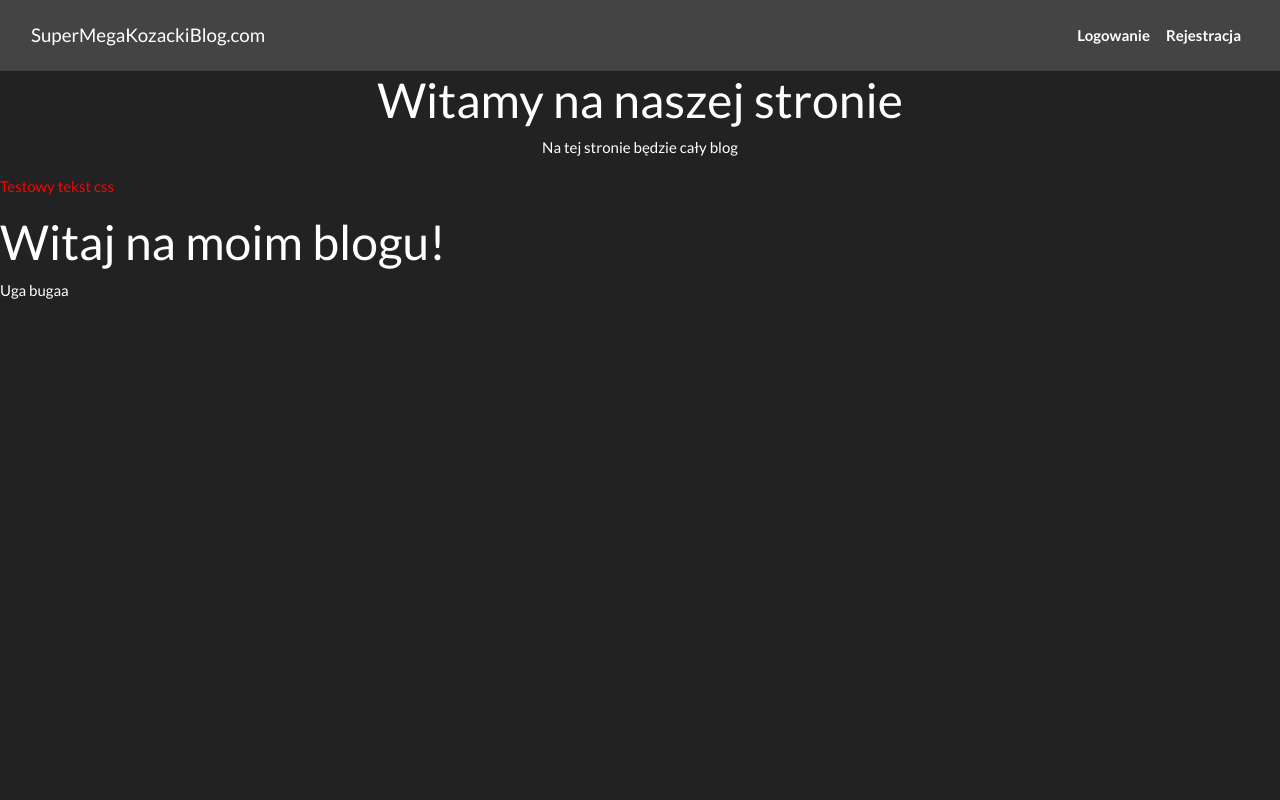
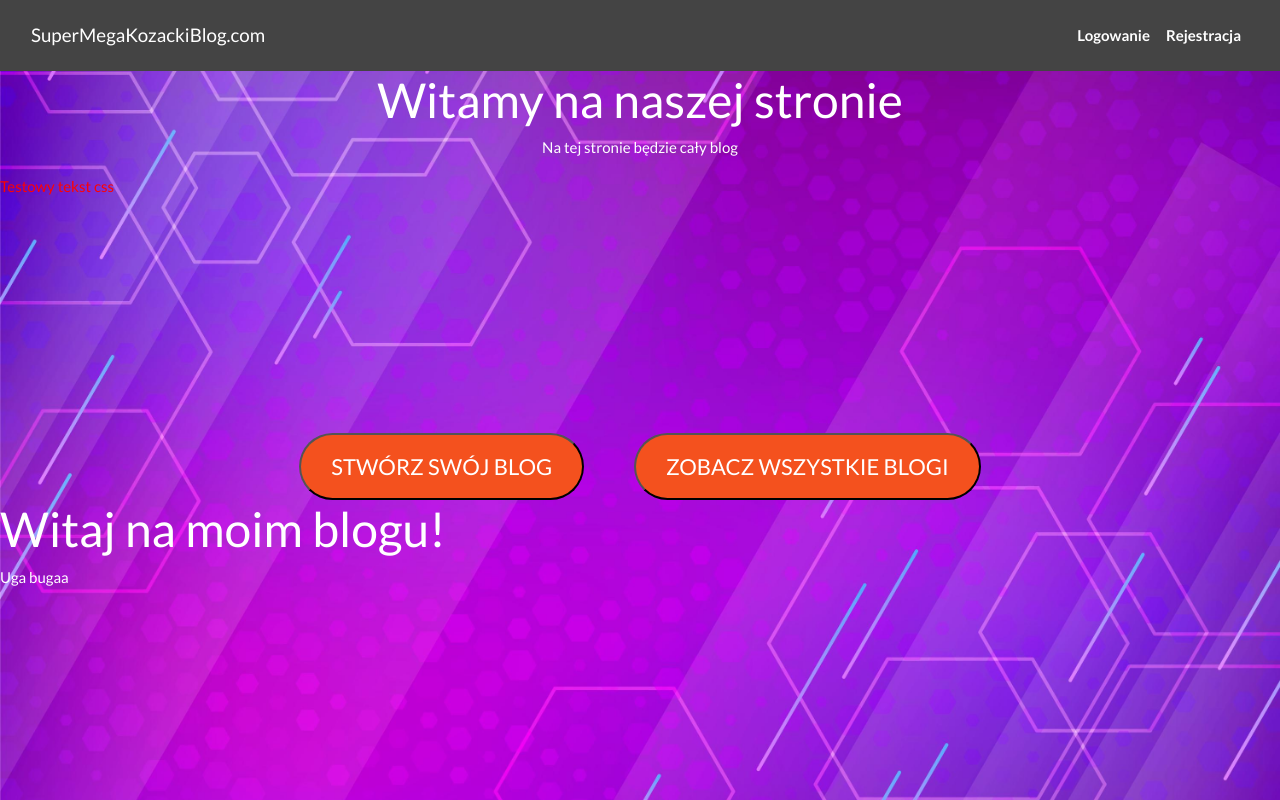
Before and after one commit to SzymonBartkowiak43/PythonBlog, a Django app: page / in a window 1280 px wide. Run offline with Django 5.2, Linux system fonts and the light colour scheme; some libraries are stand-ins or nearby versions.

Commit message:
05.09_13:51-css_button_bg

```diff
--- a/mainapp/static/css/base.css
+++ b/mainapp/static/css/base.css
@@ -1,3 +1,51 @@
-.test{
-    color:red;
+.test {
+    color: red;
 }
+
+#bg{
+    background-repeat: no-repeat;
+    background-size: cover;
+    background-position: top;
+    background-color: #000;
+}
+
+.button_1{
+    border-radius: 35px;
+    background-color: #f4511e;
+    color: #FFFFFF;
+    text-align: center;
+    font-size: 22px;
+    padding: 15px 30px;
+    cursor: pointer;
+    position: relative;
+    transition: all 0.5s;
+    text-transform: uppercase;
+    margin-top: 220px;
+
+}
+.button_1:hover{
+    background-color: rgb(189, 0, 0);
+}
+.button_2{
+    border-radius: 35px;
+    background-color: #f4511e;
+    color: #FFFFFF;
+    text-align: center;
+    font-size: 22px;
+    padding: 15px 30px;
+    cursor: pointer;
+    position: relative;
+    transition: all 0.5s;
+    text-transform: uppercase;
+    margin-top: 220px;
+    margin-left: 50px;
+
+}
+.button_2:hover{
+    background-color: rgb(189, 0, 0);
+}
+.container_button {
+    display: flex;
+    justify-content: center;
+    align-items: center;
+}
--- a/mainapp/templates/base.html
+++ b/mainapp/templates/base.html
@@ -8,7 +8,7 @@
     <link rel="stylesheet" href="https://cdn.jsdelivr.net/npm/bootswatch@4.5.2/dist/darkly/bootstrap.min.css" integrity="sha384-nNK9n28pDUDDgIiIqZ/MiyO3F4/9vsMtReZK39klb/MtkZI3/LtjSjlmyVPS3KdN" crossorigin="anonymous">
     <title>{% block title %}Mój Blog{% endblock %}</title>
 </head>
-<body>
+<body id='bg' style="background-image: url('{% static 'img/background.jpg' %}')">
     <header>
         <nav class="navbar navbar-expand-lg navbar-dark bg-secondary" id="mainNav">
             <div class="container-fluid">
@@ -40,6 +40,10 @@
         <h1 style="text-align: center;">Witamy na naszej stronie</h1>
         <p style="text-align: center;">Na tej stronie będzie cały blog</p>
         <p class="test">Testowy tekst css</p>
+        <div class="container_button">
+            <button class="button_1">Stwórz swój blog</button>
+            <button class="button_2">Zobacz wszystkie blogi</button>
+        </div>
     </header>
     <main>
         {% block content %}
```
Also changed, not shown: mainapp/static/img/background.jpg (added).
